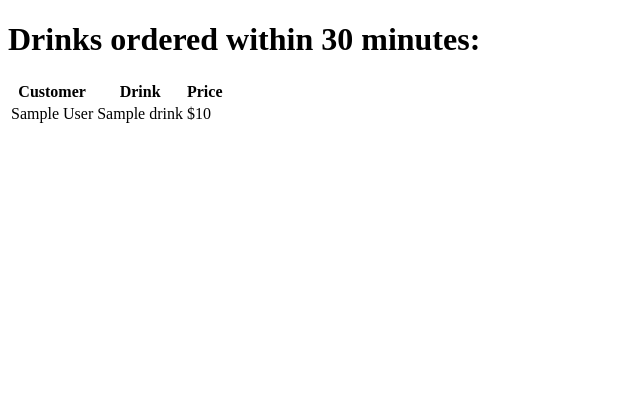
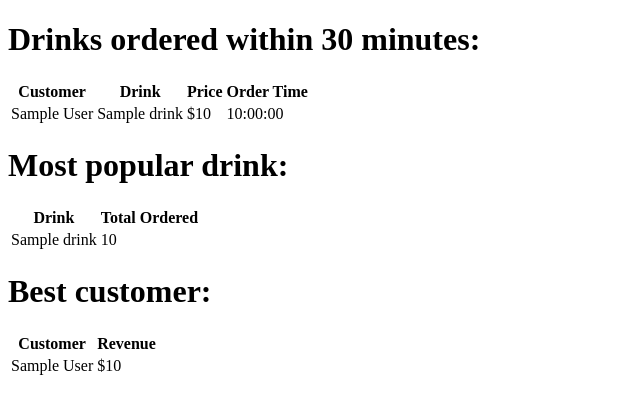
Before and after one commit to lindseyc/coffee2go, a PHP site: page /reports.php in a window 1280 px wide. Shown: the top 414 px of the page, without its empty margins (0-640 px from the left). Run offline with PHP 8.4, Linux system fonts and the light colour scheme; tables that the repository leaves empty hold one stand-in row (values such as "Sample post").

Commit message:
finished reports

```diff
--- a/reports.php
+++ b/reports.php
@@ -30,8 +30,9 @@ $connection = connect_to_db("motley");
 
 // Show drinks ordered within 30 minutes
 echo "<h1> Drinks ordered within 30 minutes:</h1>";
-$query = "SELECT customer.name AS Name, drinks.name AS Drink, drinks.price
-          AS Price FROM drinks
+$query = "SELECT customer.name AS Name, drinks.name AS Drink,
+          drinks.price AS Price, CAST(orders.dateCreated AS TIME) AS ordertime
+          FROM drinks
           JOIN orders ON orders.id = drinks.orderId
           JOIN customer ON customer.id = drinks.customerId
           WHERE dateCreated >=
@@ -44,12 +45,14 @@ if($result = mysqli_query($connection, $query)){
                 echo "<th>Customer</th>";
                 echo "<th>Drink</th>";
                 echo "<th>Price</th>";
+                echo "<th>Order Time</th>";
             echo "</tr>";
         while($row = mysqli_fetch_array($result)){
             echo "<tr>";
                 echo "<td>" . $row['Name'] . "</td>";
                 echo "<td>" . $row['Drink'] . "</td>";
                 echo "<td>" ."$" . $row['Price'] . "</td>";
+                echo "<td>" . $row['ordertime'] . "</td>";
             echo "</tr>";
         }
         echo "</table>";
@@ -61,6 +64,70 @@ if($result = mysqli_query($connection, $query)){
 } else{
     echo "ERROR: Could not able to execute $query; " . mysqli_error($connection);
 }
+
+// Most popular drink
+echo "<h1> Most popular drink:</h1>";
+$query = "SELECT name, SUM(quantity) AS 'Num Ordered' FROM drinks
+          ORDER BY SUM(quantity)";
+
+if($result = mysqli_query($connection, $query)){
+    if(mysqli_num_rows($result) > 0){
+        echo "<table>";
+            echo "<tr>";
+              echo "<th>Drink</th>";
+              echo "<th>Total Ordered</th>";
+            echo "</tr>";
+        while($row = mysqli_fetch_array($result)){
+            echo "<tr>";
+              echo "<td>" . $row['name'] . "</td>";
+              echo "<td>" . $row['Num Ordered'] . "</td>";
+            echo "</tr>";
+        }
+        echo "</table>";
+        // Free result set
+        mysqli_free_result($result);
+    } else{
+        echo "No orders. Go sell some coffee!";
+    }
+} else{
+    echo "ERROR: Could not able to execute $query; " . mysqli_error($connection);
+}
+
+
+// Best customer
+echo "<h1> Best customer:</h1>";
+$query = "SELECT customer.name, SUM(orders.price) AS Revenue
+          FROM orders
+          JOIN customer ON orders.customer_id=customer.id
+          GROUP BY orders.customer_id
+          ORDER BY Revenue
+          DESC
+          LIMIT 1";
+
+if($result = mysqli_query($connection, $query)){
+    if(mysqli_num_rows($result) > 0){
+        echo "<table>";
+            echo "<tr>";
+              echo "<th>Customer</th>";
+              echo "<th>Revenue</th>";
+            echo "</tr>";
+        while($row = mysqli_fetch_array($result)){
+            echo "<tr>";
+                echo "<td>" . $row['name'] . "</td>";
+                echo "<td>" . "$" . $row['Revenue'] . "</td>";
+            echo "</tr>";
+        }
+        echo "</table>";
+        // Free result set
+        mysqli_free_result($result);
+    } else{
+        echo "No recent drinks";
+    }
+} else{
+    echo "ERROR: Could not able to execute $query; " . mysqli_error($connection);
+}
+
+
 // Close connection
 mysqli_close($connection);
 
```
